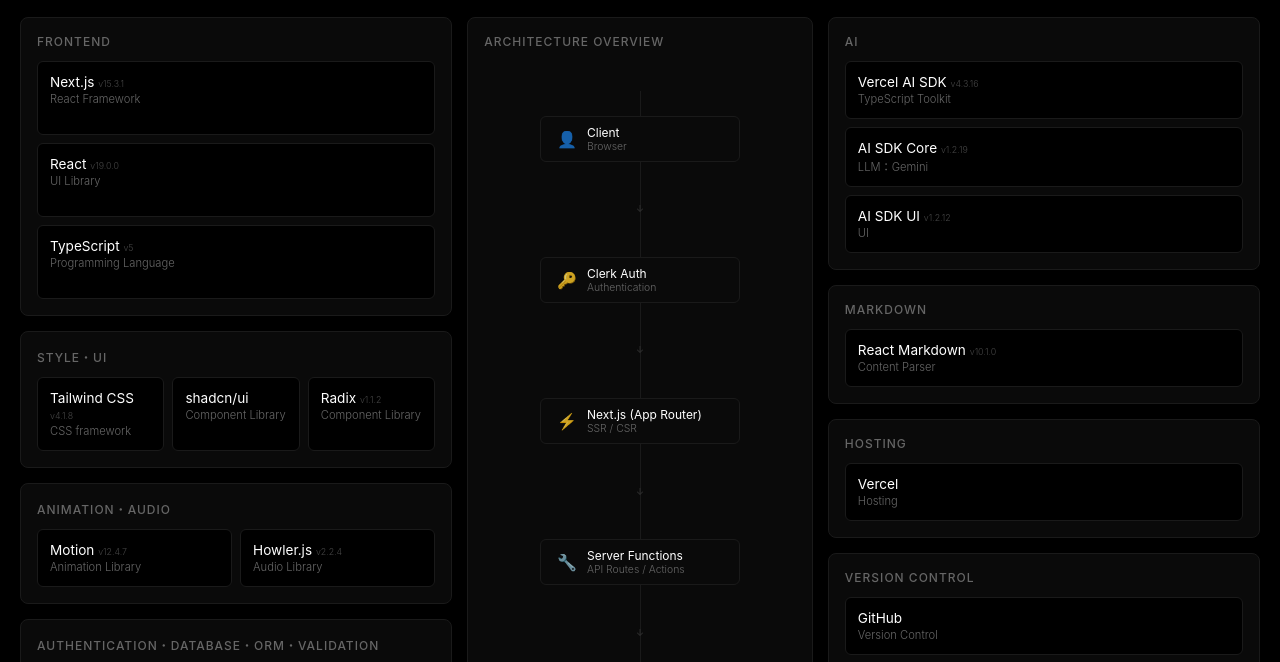
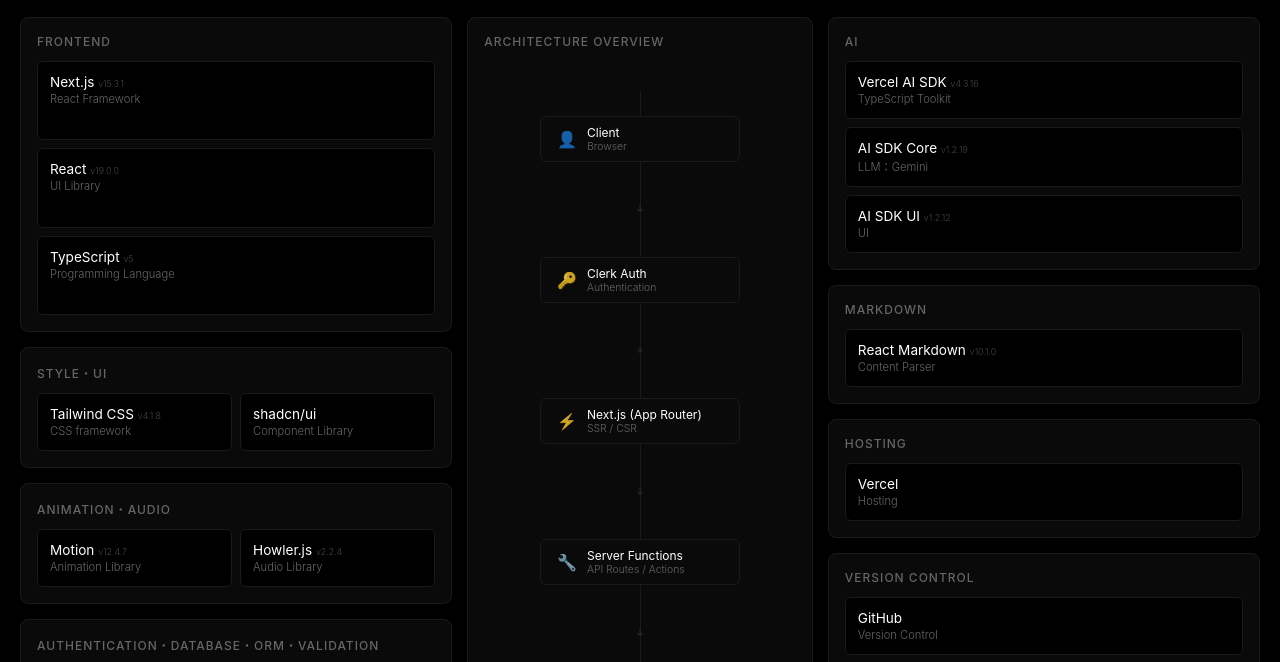
Before and after one commit to camoneart/output-quest-development-configuration-diagram, a plain HTML site: page index.html in a window 1280 px wide. Shown: the part 77-739 px from the top of the page. Drawn offline with Linux system fonts and the light colour scheme.

Commit message:
update: Radix UI は shadcn/ui の内部実装として取り込まれているため、README では shadcn/ui のみを記載

```diff
--- a/index.html
+++ b/index.html
@@ -304,7 +304,7 @@
 
 					<div class="card">
 						<h3 class="card-title">Style・UI</h3>
-						<div class="tech-grid" style="grid-template-columns: 1fr 1fr 1fr">
+						<div class="tech-grid" style="grid-template-columns: 1fr 1fr">
 							<div class="tech-item">
 								<div class="tech-name">
 									Tailwind CSS <span class="version">v4.1.8</span>
@@ -313,12 +313,6 @@
 							</div>
 							<div class="tech-item">
 								<div class="tech-name">shadcn/ui</div>
-								<div class="tech-desc">Component Library</div>
-							</div>
-							<div class="tech-item">
-								<div class="tech-name">
-									Radix <span class="version">v1.1.2</span>
-								</div>
 								<div class="tech-desc">Component Library</div>
 							</div>
 						</div>
```
